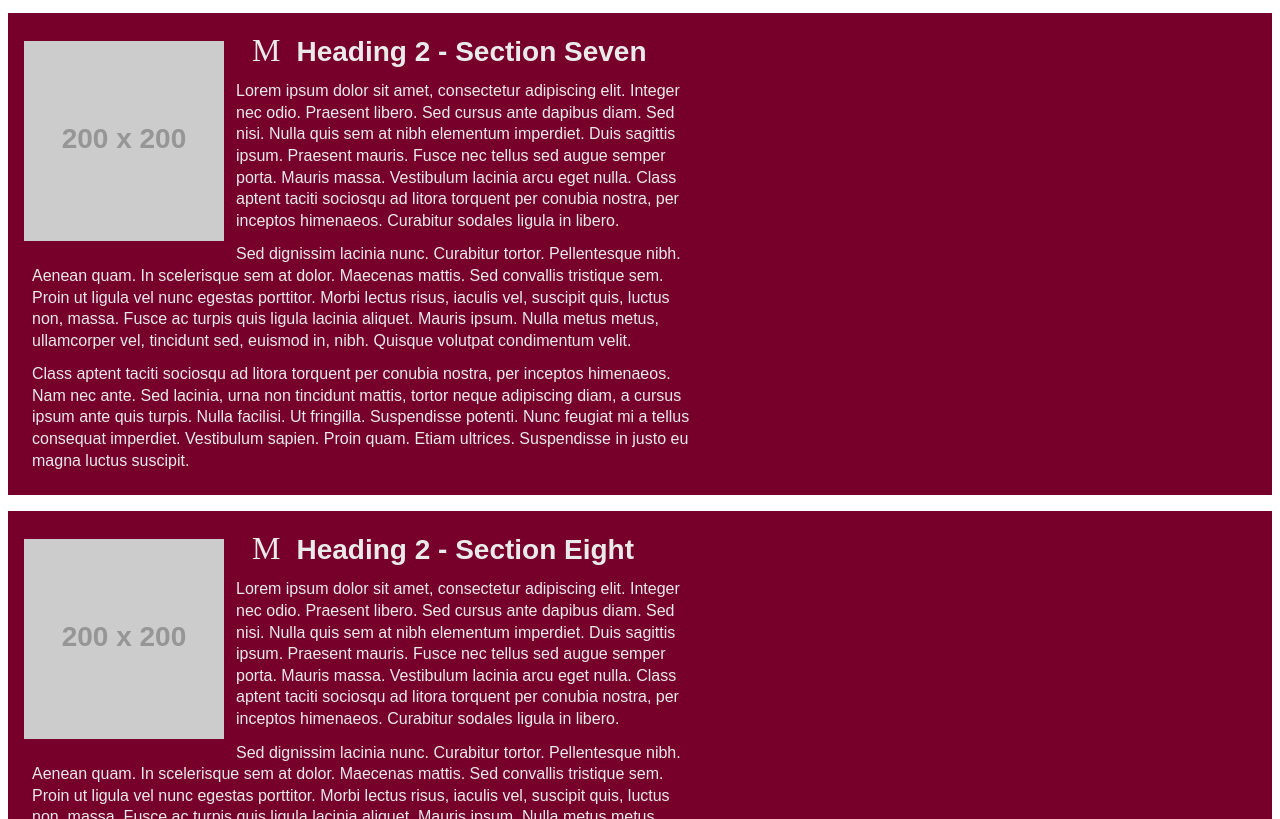
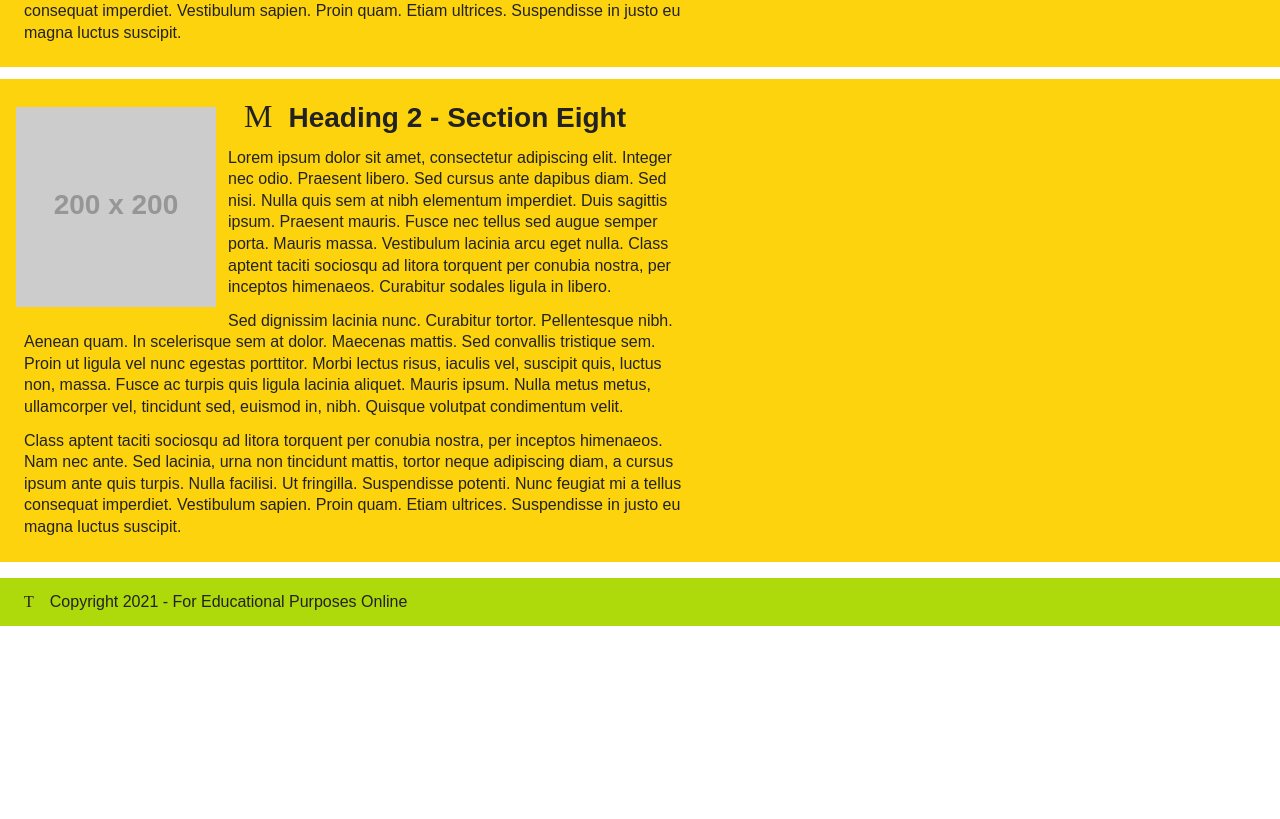
Before and after one commit to Nick-Kuhn88/viewport, a plain HTML site: page index.html in a window 1280 px wide. Shown: the part 1981-2800 px from the top of the page. After the commit the page ends 2607 px from the top, so only its background shows below. Drawn offline with Linux system fonts and the light colour scheme; placeholder pictures from the web are drawn by us; some icons are missing.

Commit message:
Update Kuhn.styles.css

```diff
--- a/Kuhn.styles.css
+++ b/Kuhn.styles.css
@@ -1,7 +1,49 @@
-/* YOUR NAME GOES HERE */
+/* Nick Kuhn */
 
 /* --------------- ADD CSS RESET TO THE FILE HERE --------------- */
-
+html, body, div, span, applet, object, iframe,
+h1, h2, h3, h4, h5, h6, p, blockquote, pre,
+a, abbr, acronym, address, big, cite, code,
+del, dfn, em, img, ins, kbd, q, s, samp,
+small, strike, strong, sub, sup, tt, var,
+b, u, i, center,
+dl, dt, dd, ol, ul, li,
+fieldset, form, label, legend,
+table, caption, tbody, tfoot, thead, tr, th, td,
+article, aside, canvas, details, embed,
+figure, figcaption, footer, header, hgroup,
+menu, nav, output, ruby, section, summary,
+time, mark, audio, video {
+	margin: 0;
+	padding: 0;
+	border: 0;
+	font-size: 100%;
+	font: inherit;
+	vertical-align: baseline;
+}
+/* HTML5 display-role reset for older browsers */
+article, aside, details, figcaption, figure,
+footer, header, hgroup, menu, nav, section {
+	display: block;
+}
+body {
+	line-height: 1;
+}
+ol, ul {
+	list-style: none;
+}
+blockquote, q {
+	quotes: none;
+}
+blockquote:before, blockquote:after,
+q:before, q:after {
+	content: '';
+	content: none;
+}
+table {
+	border-collapse: collapse;
+	border-spacing: 0;
+}
 
 
 /* ----- AUTOPREFIXER FOR VS CODE WAS USED FOR VENDOR PREFIXES ----- */
@@ -31,7 +73,12 @@
 
 /* ----- CHECK FOR USER DARK MODE PREFERENCE ----- */
 /* --------------- BEGIN USER PREFERS DARK COLOR SCHEME QUERY --------------- */
-
+@media (prefers-color-scheme: dark) {
+    body {
+        background-color: #222;
+        color: white;
+    }
+}
 /* CHANGE THE BODY'S BACKGROUND COLOR TO THE DARK GRAY IF THE USER PREFERS DARK MODE */
 
 /* --------------- END USER PREFERS DARK COLOR SCHEME QUERY --------------- */
@@ -150,7 +197,8 @@ img{
 
 /* ---------- SMALL SCREEN STYLES ---------- */
 /* --------------- BEGIN SMALL SCREEN SIZES --------------- */
-    /* header, footer{
+@media screen and (min-width: 612px) {
+    header, footer{
         background-color: var(--lime-green);
         color: var(--dark-gray);
     }
@@ -175,7 +223,9 @@ img{
     img{
         width: 200px;
         max-width: 200px;
-    } */
+    }
+}
+
 /* --------------- END SMALL SCREEN SIZES --------------- */
 
 
```
